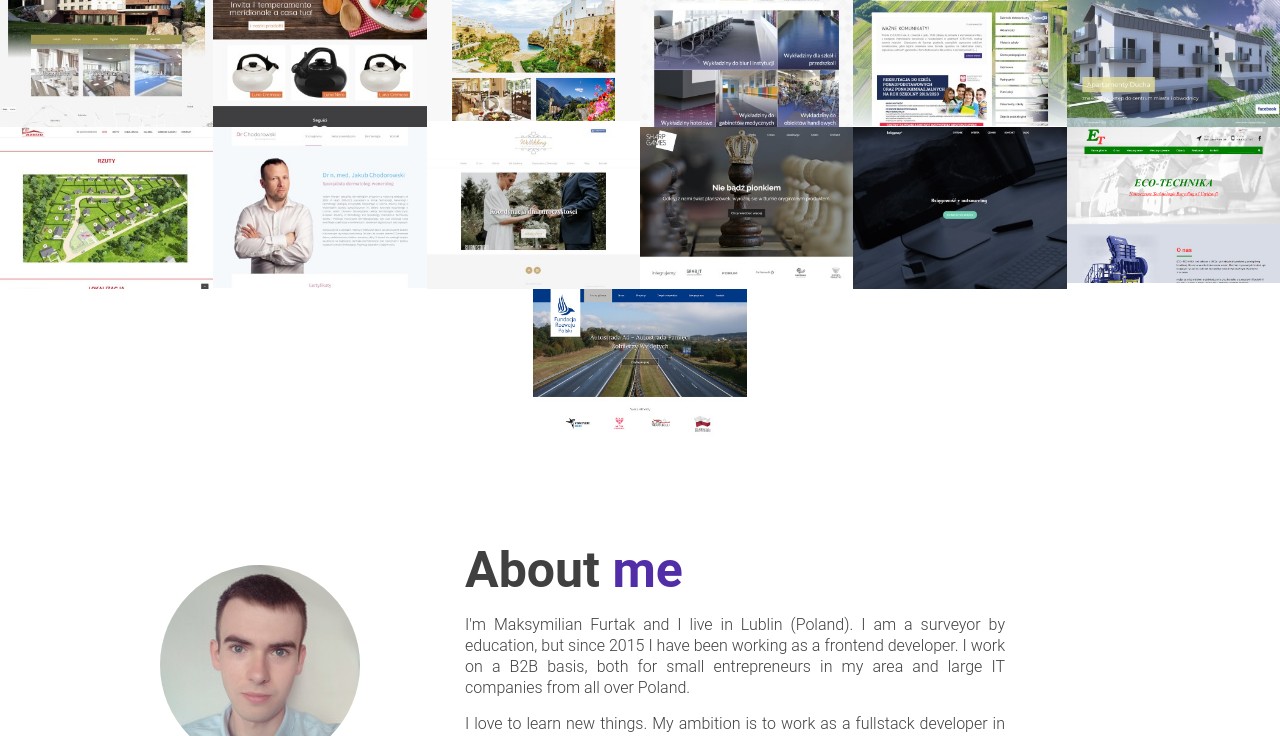
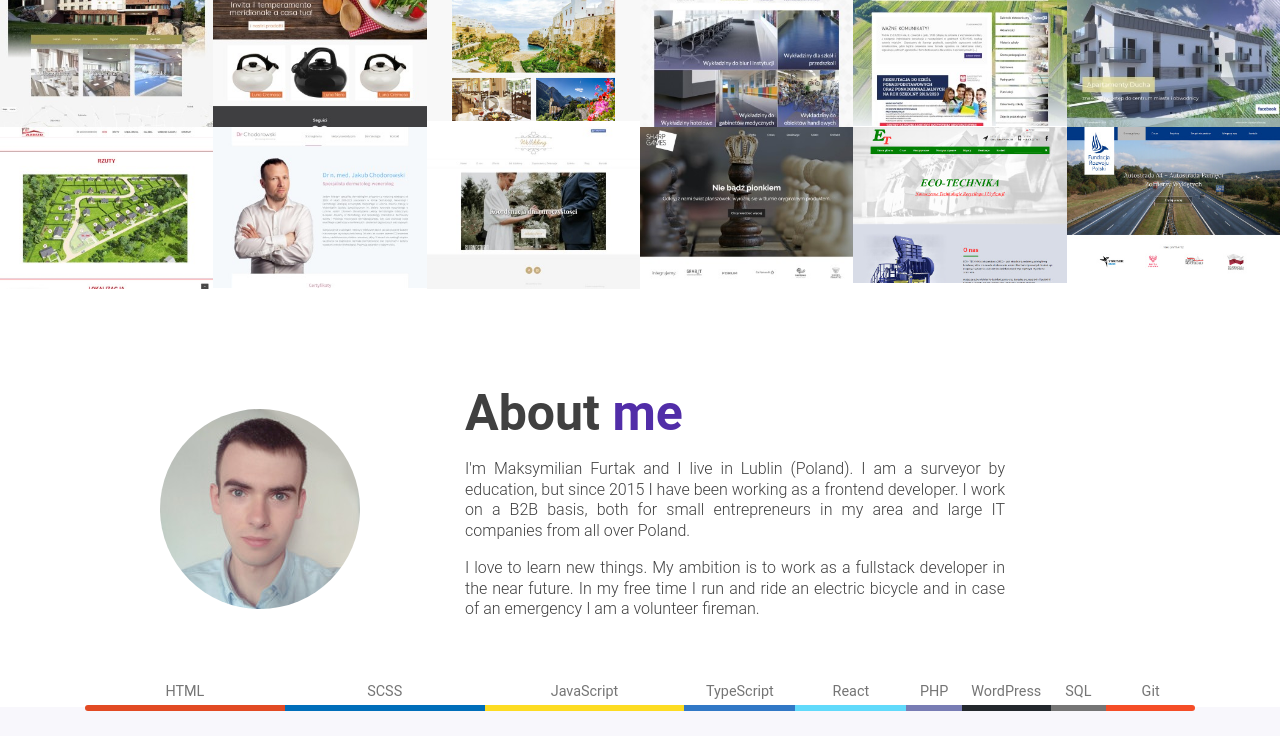
Before and after one commit to maksymilian-org/maksymilian.org, a Gatsby site: page / in a window 1280 px wide. Shown: the part 1520-2256 px from the top of the page. Built offline with nearby package versions, Linux system fonts and the light colour scheme; Gatsby itself is replaced by a stand-in of ours.

Commit message:
remove portfolio item

```diff
--- a/src/components/portfolio.js
+++ b/src/components/portfolio.js
@@ -153,14 +153,14 @@ const Portfolio = () => {
       img: sharpgames,
       technologies: ["html", "css", "js", "wordpress"],
     },
-    {
-      title: "Księgowy Plus",
-      description: "",
-      type: "website",
-      url: "http://ksiegowy.plus/",
-      img: ksiegowyplus,
-      technologies: ["html", "css", "js", "wordpress"],
-    },
+    // {
+    //   title: "Księgowy Plus",
+    //   description: "",
+    //   type: "website",
+    //   url: "http://ksiegowy.plus/",
+    //   img: ksiegowyplus,
+    //   technologies: ["html", "css", "js", "wordpress"],
+    // },
     {
       title: "Eco-Technika",
       description: "",
```
